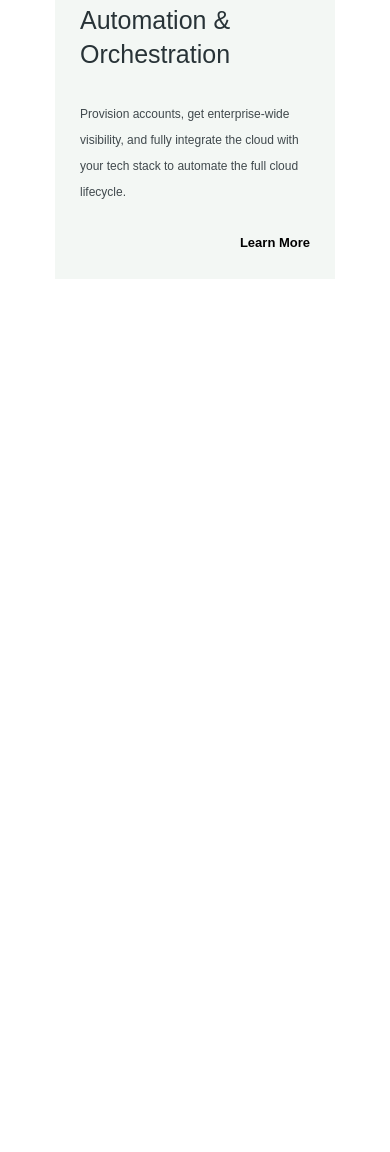
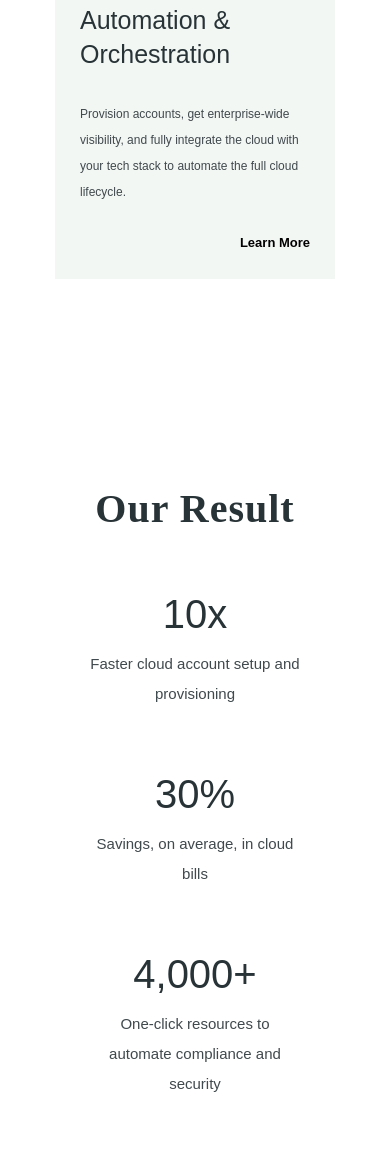
Before and after one commit to ABDURAHMON123/KOIN-sayt, a plain HTML site: page index.html in a window 390 px wide. Shown: the part 1225-2377 px from the top of the page. Before the commit the page ends 1554 px from the top, so only its background shows below. Drawn offline with Linux system fonts and the light colour scheme.

Commit message:
our result polniy bitdi

```diff
--- a/index.html
+++ b/index.html
@@ -91,6 +91,27 @@
                     </div>
                 </div>
             </div>
+            <div class="ourresult__blocks">
+                <div class="ourresult__block">
+                    <div class="ourresult__toptext">
+                        <h1>Our Result</h1>
+                    </div>
+                    <div class="ourresult__texts">
+                        <div class="ourresult__text1">
+                            <h1>10x</h1>
+                            <p>Faster cloud account setup and provisioning</p>
+                        </div>
+                        <div class="ourresult__text2">
+                            <h1>30%</h1>
+                            <p>Savings, on average, in cloud bills</p>
+                        </div>
+                        <div class="ourresult__text3">
+                            <h1>4,000+</h1>
+                            <p>One-click resources to automate compliance and security</p>
+                        </div>
+                    </div>
+                </div>
+            </div>
         </div>
     </div>
 </body>
--- a/mobile.css
+++ b/mobile.css
@@ -52,6 +52,17 @@
     }
     .theproduct__text a {
         font-size: 16px;
+    }
+    /* our result
+    ======================== */
+    .ourresult__toptext h1 {
+        font-size: 50px;
+    }
+    .ourresult__texts h1 {
+        font-size: 40px;
+    }
+    .ourresult__texts p {
+        font-size: 15px;
     }
 }
 
@@ -126,6 +137,19 @@
     }
     .theproduct__text a {
         font-size: 15px;
+    }
+    /* our result
+    ======================== */
+    .ourresult__toptext h1 {
+        font-size: 45px;
+        padding-bottom: 40px;
+    }
+    .ourresult__texts h1 {
+        font-size: 35px;
+    }
+    .ourresult__texts p {
+        font-size: 13px;
+        line-height: 20px;
     }
 }
 
@@ -205,6 +229,29 @@
     }
     .theproduct__text a {
         font-size: 15px;
+    }
+    /* our result
+    ======================== */
+    .ourresult__toptext h1 {
+        font-size: 55px;
+        padding-bottom: 40px;
+    }
+    .ourresult__texts {
+        flex-direction: column;
+        justify-content: space-between;
+    }
+    .ourresult__texts h1 {
+        font-size: 50px;
+    }
+    .ourresult__text1,
+    .ourresult__text2,
+    .ourresult__text3 {
+        width: 60%;
+        margin-bottom: 50px;
+    }
+    .ourresult__texts p {
+        font-size: 18px;
+        line-height: 40px;
     }
 }
 
@@ -384,4 +431,27 @@
     .theproduct__text a {
         font-size: 13px;
     }
+    /* our result
+    ======================== */
+    .ourresult__toptext h1 {
+        font-size: 40px;
+        padding-bottom: 40px;
+    }
+    .ourresult__texts {
+        flex-direction: column;
+        justify-content: space-between;
+    }
+    .ourresult__texts h1 {
+        font-size: 40px;
+    }
+    .ourresult__text1,
+    .ourresult__text2,
+    .ourresult__text3 {
+        width: 60%;
+        margin-bottom: 50px;
+    }
+    .ourresult__texts p {
+        font-size: 15px;
+        line-height: 30px;
+    }
 }
--- a/style.css
+++ b/style.css
@@ -316,3 +316,66 @@ a {
     letter-spacing: 0em;
     text-align: right;
 }
+
+
+/* ourresult
+====================================================================== */
+
+.ourresult__blocks {
+    width: 100%;
+}
+
+.ourresult__block {
+    display: flex;
+    flex-direction: column;
+    align-items: center;
+    width: 100%;
+}
+
+.ourresult__toptext h1 {
+    font-family: Times New Roman;
+    font-size: 60px;
+    font-style: normal;
+    font-weight: 700;
+    line-height: 60px;
+    letter-spacing: 1px;
+    text-align: center;
+    color: #283337;
+    padding-bottom: 50px;
+}
+
+.ourresult__texts {
+    display: flex;
+    justify-content: space-around;
+    align-items: center;
+    width: 100%;
+    margin-bottom: 150px;
+}
+
+.ourresult__text1,
+.ourresult__text2,
+.ourresult__text3 {
+    width: 20%;
+}
+
+.ourresult__texts h1 {
+    font-family: Arial;
+    font-size: 52px;
+    font-style: normal;
+    font-weight: 400;
+    line-height: 70px;
+    letter-spacing: 0em;
+    text-align: center;
+    color: #283337;
+}
+
+.ourresult__texts p {
+    font-family: Arial;
+    font-size: 16px;
+    font-style: normal;
+    font-weight: 400;
+    line-height: 24px;
+    letter-spacing: 0em;
+    text-align: center;
+    color: #40494D;
+}
```
